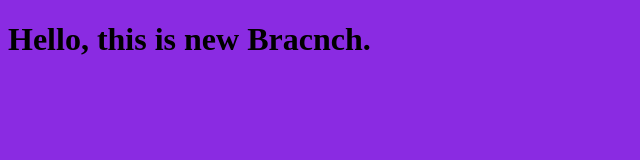
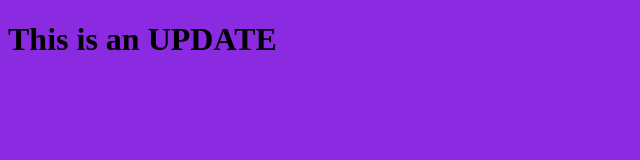
Before and after one commit to ahra3/MyProject, a plain HTML site: page index.html in a window 1280 px wide. Shown: the whole page, without its empty margins (0-640 px from the left). Drawn offline with Linux system fonts and the light colour scheme.

Commit message:
edit the html file

```diff
--- a/index.html
+++ b/index.html
@@ -7,7 +7,7 @@
     <link rel="stylesheet" href="style.css">
 </head>
 <body>
-    <h1>Hello, this is new Bracnch.</h1>
+    <h1>This is an UPDATE</h1>
 
 
     <script src="app.js"></script>
```
